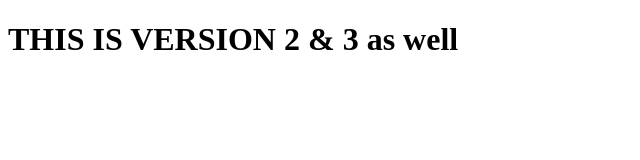
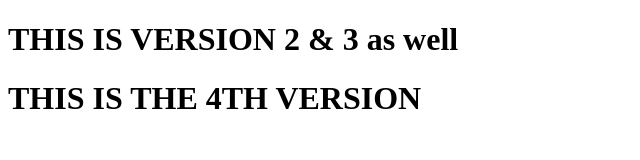
Before and after one commit to Adin2SF/GIT_DEMO, a plain HTML site: page index.html in a window 1280 px wide. Shown: the whole page, without its empty margins (0-640 px from the left). Drawn offline with Linux system fonts and the light colour scheme.

Commit message:
4th Version

```diff
--- a/index.html
+++ b/index.html
@@ -7,5 +7,6 @@
 </head>
 <body>
     <h1>THIS IS VERSION 2 & 3 as well</h1>
+    <h1>THIS IS THE 4TH VERSION</h1>
 </body>
 </html>
```
